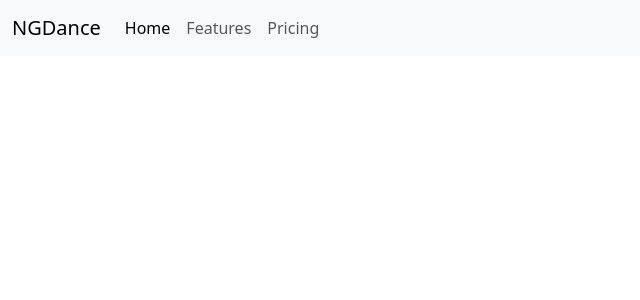
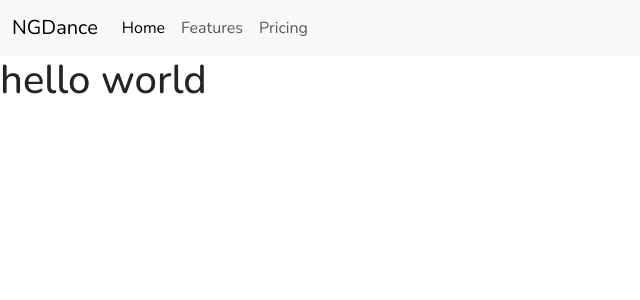
Before and after one commit to J-R77-stack/dance-Music-App-Angular-App, an Angular app: page / in a window 1280 px wide. Shown: the top 300 px of the page, without its empty margins (0-640 px from the left). Built offline with nearby package versions, Linux system fonts and the light colour scheme.

Commit message:
add modern-normalize to project

```diff
--- a/package.json
+++ b/package.json
@@ -19,6 +19,7 @@
     "@angular/platform-browser": "^17.3.0",
     "@angular/platform-browser-dynamic": "^17.3.0",
     "@angular/router": "^17.3.0",
+    "modern-normalize": "^2.0.0",
     "rxjs": "~7.8.0",
     "tslib": "^2.3.0",
     "zone.js": "~0.14.3"
--- a/src/app/app.component.html
+++ b/src/app/app.component.html
@@ -27,3 +27,5 @@
     </div>
   </div>
 </nav>
+
+<h1>hello world</h1>
--- a/src/styles.scss
+++ b/src/styles.scss
@@ -1 +1,7 @@
-/* You can add global styles to this file, and also import other style files */
+@import url("https://fonts.googleapis.com/css2?family=Nunito:ital,wght@0,200..1000;1,200..1000&display=swap");
+@import "../node_modules/modern-normalize/modern-normalize.css";
+
+body {
+  font-family: "Nunito", sans-serif;
+  font-weight: 300;
+}
```
Also changed, not shown: 1 other file (tests, documents, lock files or other folders).
